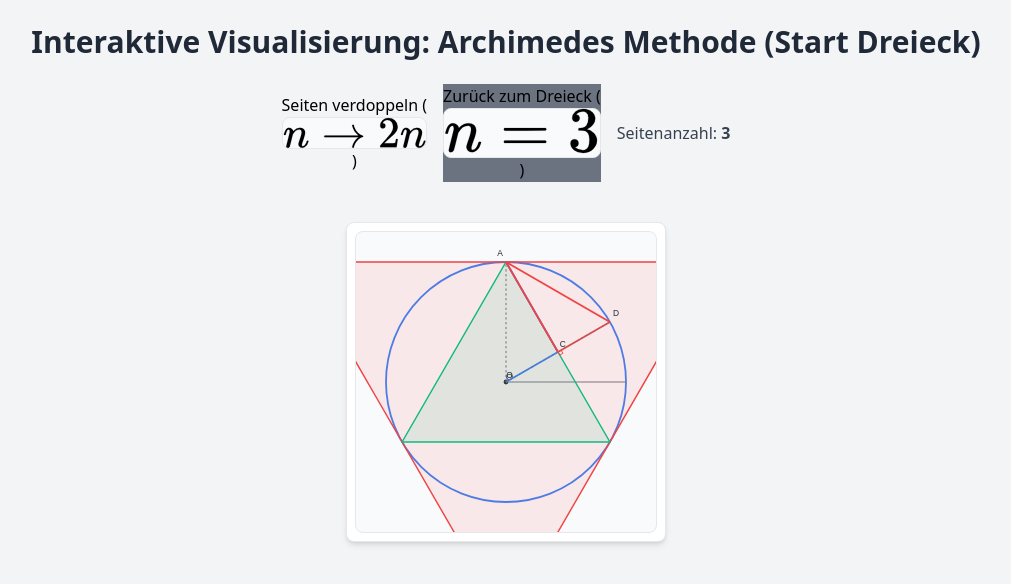
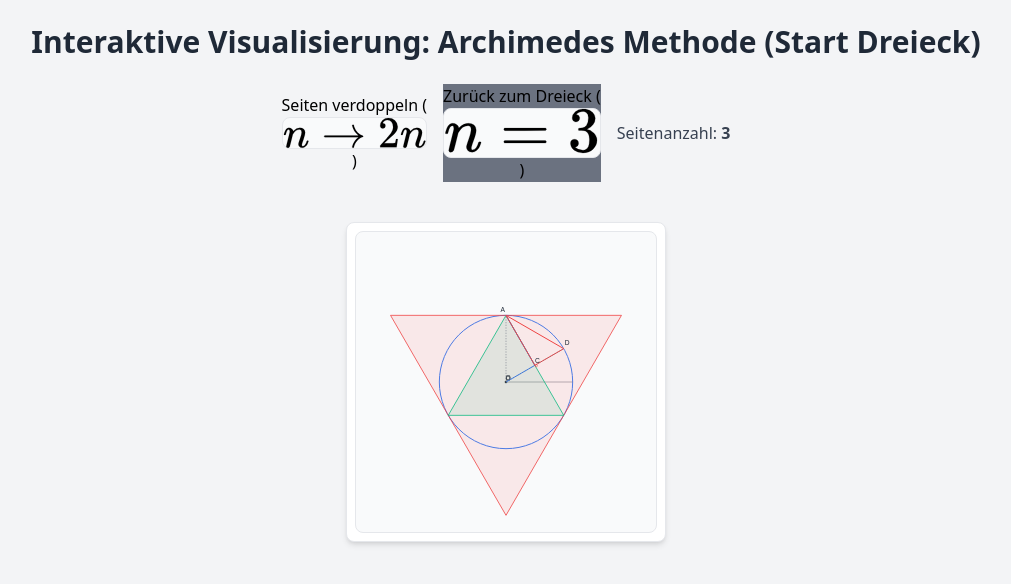
Before and after one commit to HerrBellusci/Numerik, a plain HTML site: page Archimedes_Dreieck.html in a window 1280 px wide. Shown: the whole page, without its empty margins (134-1145 px from the left). Drawn offline with nearby package versions, Linux system fonts and the light colour scheme.

Commit message:
Update Archimedes_Dreieck.html

```diff
--- a/Archimedes_Dreieck.html
+++ b/Archimedes_Dreieck.html
@@ -3,7 +3,8 @@
 <head>
     <meta charset="UTF-8">
     <meta name="viewport" content="width=device-width, initial-scale=1.0">
-    <title>Interaktive Archimedes Methode - Visualisierung (Start Dreieck)</title> <script src="https://cdn.tailwindcss.com"></script>
+    <title>Interaktive Archimedes Methode - Visualisierung (Start Dreieck)</title>
+    <script src="https://cdn.tailwindcss.com"></script>
     <script>
         // MathJax Konfiguration für LaTeX-Rendering (wird für Buttons benötigt)
         MathJax = {
@@ -23,7 +24,8 @@
         /* Zusätzliche Stile für SVG-Text und Layout */
         .svg-text {
             font-family: sans-serif;
-            font-size: 7px; /* Slightly smaller for potentially more labels */
+            /* Schriftgröße angepasst, da ViewBox größer ist */
+            font-size: 10px;
             fill: #1f2937; /* Darker gray */
             pointer-events: none;
             text-anchor: middle; /* Center text on coordinates */
@@ -42,7 +44,8 @@
             stroke-width: 1.5;
         }
         .svg-container {
-            max-width: 600px;
+            /* Container kann breiter sein, da SVG skaliert */
+            max-width: 700px;
             margin: 1rem auto; /* Zentrierung und Abstand */
         }
         svg {
@@ -50,7 +53,7 @@
             width: 100%;
             height: auto;
             /* Höhe kann angepasst werden, da kein Text mehr da ist */
-            max-height: 80vh;
+            max-height: 85vh; /* Etwas mehr Höhe erlaubt */
             border: 1px solid #e5e7eb; /* Light border for the SVG area */
             background-color: #f9fafb; /* Very light gray background */
             border-radius: 0.5rem; /* Abgerundete Ecken für SVG-Bereich */
@@ -65,7 +68,8 @@
         }
     </style>
 </head>
-<body class="bg-gray-100 p-4 md:p-6 font-sans flex flex-col items-center"> <h1 class="text-2xl md:text-3xl font-bold text-center mb-6 text-gray-800">Interaktive Visualisierung: Archimedes Methode (Start Dreieck)</h1>
+<body class="bg-gray-100 p-4 md:p-6 font-sans flex flex-col items-center">
+    <h1 class="text-2xl md:text-3xl font-bold text-center mb-6 text-gray-800">Interaktive Visualisierung: Archimedes Methode (Start Dreieck)</h1>
 
     <div class="flex flex-col sm:flex-row justify-center items-center space-y-3 sm:space-y-0 sm:space-x-4 mb-6">
         <button id="double-sides-btn" class="btn w-full sm:w-auto">Seiten verdoppeln ($n \to 2n$)</button>
@@ -74,14 +78,11 @@
     </div>
 
     <div class="svg-container bg-white p-1 sm:p-2 rounded-lg shadow-md border border-gray-200">
-        <svg id="visualization-svg" viewBox="0 0 250 250" xmlns="http://www.w3.org/2000/svg">
+        <svg id="visualization-svg" viewBox="-100 -100 450 450" xmlns="http://www.w3.org/2000/svg">
             <circle cx="125" cy="125" r="2" fill="#1f2937" />
-            <text x="128" y="123" class="svg-text" style="font-size: 8px;">O</text>
-            <circle cx="125" cy="125" r="100" fill="none" stroke="#3b82f6" stroke-width="1.5" />
+            <text x="128" y="123" class="svg-text" style="font-size: 10px;">O</text> <circle cx="125" cy="125" r="100" fill="none" stroke="#3b82f6" stroke-width="1.5" />
             <line x1="125" y1="125" x2="225" y2="125" stroke="#6b7280" stroke-width="0.8" />
-            <text x="175" y="120" class="svg-text" style="font-size: 8px;">$r=1$</text>
-
-            <polygon id="circumscribed-polygon" points="" fill="rgba(239, 68, 68, 0.1)" stroke="#ef4444" stroke-width="1.2" />
+            <text x="175" y="120" class="svg-text" style="font-size: 10px;">$r=1$</text> <polygon id="circumscribed-polygon" points="" fill="rgba(239, 68, 68, 0.1)" stroke="#ef4444" stroke-width="1.2" />
             <polygon id="inscribed-polygon" points="" fill="rgba(16, 185, 129, 0.1)" stroke="#10b981" stroke-width="1.2" />
 
             <g id="derivation-geometry"></g>
@@ -100,6 +101,7 @@
         const nSidesDisplay = document.getElementById('n-sides-display');
 
         // --- SVG Konstanten ---
+        // Diese Konstanten bleiben gleich, da sie die *logischen* Koordinaten definieren
         const centerX = 125;
         const centerY = 125;
         const radiusSVG = 100; // Visueller Radius in SVG Einheiten
```
